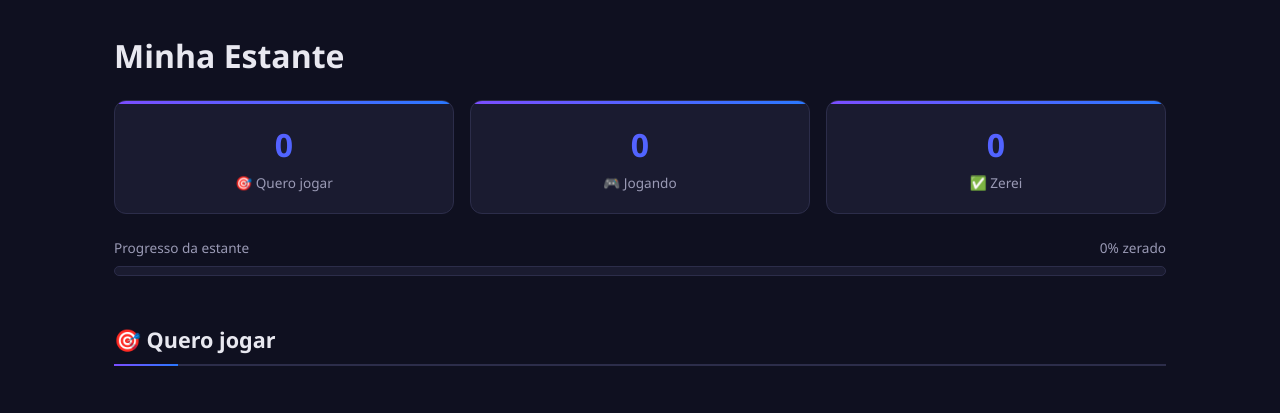
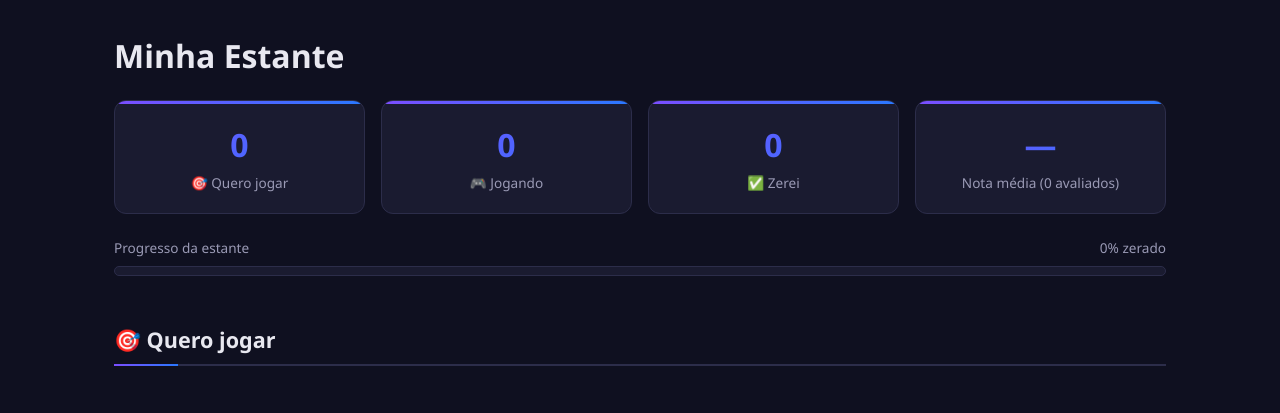
Before and after one commit to gabrielbastosg/Game_explorer-Django, a Django app: page /minha-estante/ in a window 1280 px wide. Shown: the part 66-479 px from the top of the page. Run offline with Django 5.2, Linux system fonts and the light colour scheme; the visitor is signed in with stand-in values (Sample User, id 1); data that the repository does not hold is empty.

Commit message:
Adiciona nota media dos jogos zerados ao dashboard da estante com teste

```diff
--- a/games/static/games/css/my_shelf.css
+++ b/games/static/games/css/my_shelf.css
@@ -68,7 +68,7 @@
 /* ---------- Dashboard ---------- */
 .dashboard {
     display: grid;
-    grid-template-columns: repeat(3, 1fr);
+    grid-template-columns: repeat(4, 1fr);
     gap: 1rem;
     margin-bottom: 1.5rem;
 }
--- a/games/templates/games/my_shelf.html
+++ b/games/templates/games/my_shelf.html
@@ -16,6 +16,10 @@
         <div class="stat">
             <span class="stat-num">{{ zerei|length }}</span>
             <span class="stat-label">✅ Zerei</span>
+        </div>
+        <div class="stat">
+            <span class="stat-num">{% if media_notas %}⭐ {{ media_notas|floatformat:1 }}{% else %}—{% endif %}</span>
+            <span class="stat-label">Nota média ({{ total_avaliados }} avaliado{{ total_avaliados|pluralize }})</span>
         </div>
     </div>
 
--- a/games/views.py
+++ b/games/views.py
@@ -9,6 +9,7 @@ from .forms import CadastroForm
 from django.contrib.auth.decorators import login_required
 from django.http import Http404
 from datetime import date,timedelta
+from django.db.models import Avg
 # Create your views here.
 
 API_KEY = config('RAWG_API_KEY')
@@ -208,12 +209,17 @@ def my_shelf(request):
     total = quero.count() + jogando.count() + zerei.count()
     progresso = round(zerei.count() / total * 100) if total else 0
 
+    avaliados = zerei.exclude(nota__isnull=True)
+    media_notas = avaliados.aggregate(Avg('nota'))['nota__avg']
+
     return render(request, 'games/my_shelf.html', {
         'quero': quero,
         'jogando': jogando,
         'zerei': zerei,
         'total': total,
         'progresso': progresso,
+        'media_notas': media_notas,
+        'total_avaliados': avaliados.count(),
     })
 
 @login_required
```
Also changed, not shown: games/tests.py (+15 -0 lines).
